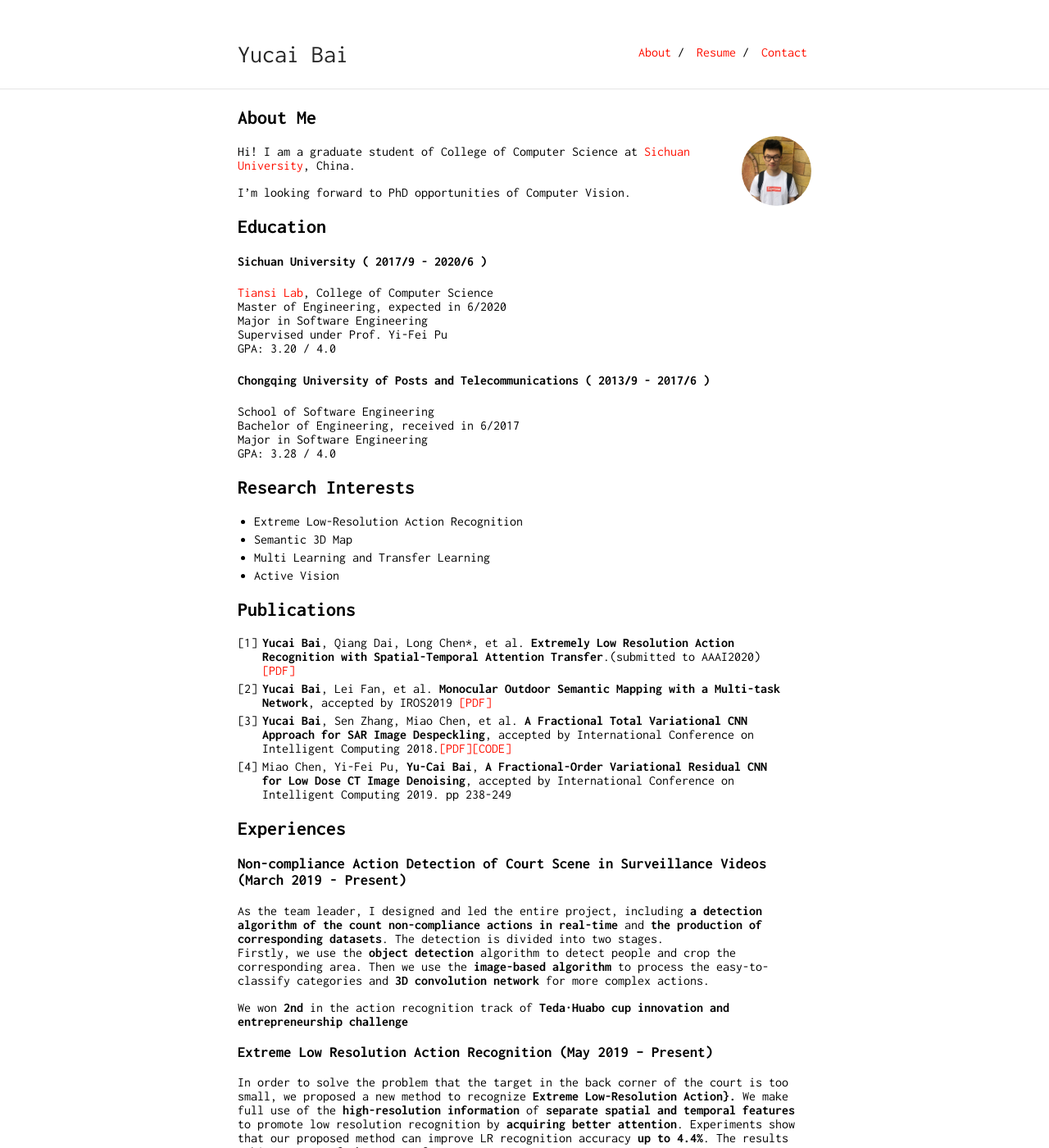
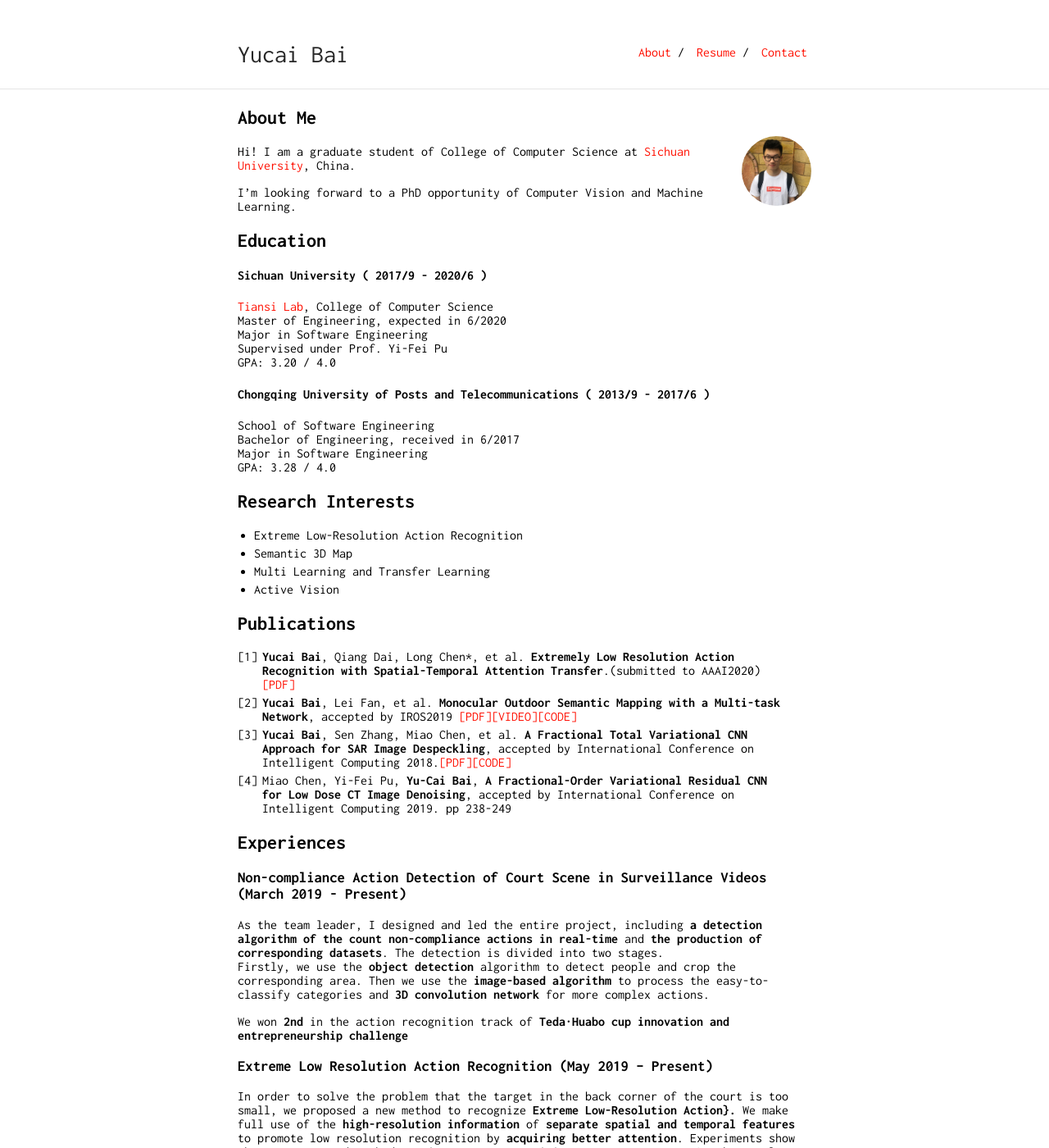
Before and after one commit to RaymondByc/raymondbyc-github.io, a Jekyll site: the page built from index.md, in a window 1280 px wide and 1400 px high. Shown: the whole window at 82% size. Built offline with Jekyll 4.4.1, drawn with Linux system fonts in a browser that asks for light colours; our own code applies the rules of GitHub Pages for plain Markdown files.

Commit message:
index update.

```diff
--- a/index.md
+++ b/index.md
@@ -8,7 +8,7 @@ layout: default
 
 Hi! I am a graduate student of College of Computer Science at [Sichuan University](http://en.scu.edu.cn), China.
 
-I'm looking forward to PhD opportunities of Computer Vision.
+I'm looking forward to a PhD opportunity of Computer Vision and Machine Learning.
 
 ## Education
 #### Sichuan University ( 2017/9 - 2020/6 )
@@ -32,7 +32,7 @@ GPA: 3.28 / 4.0
 
 ## Publications
 1. __Yucai Bai__, Qiang Dai, Long Chen*, et al. __Extremely Low Resolution Action Recognition with Spatial-Temporal Attention Transfer__.(submitted to AAAI2020)[\[PDF\]](https://arxiv.org/pdf/1909.03580.pdf)
-2. __Yucai Bai__, Lei Fan, et al. __Monocular Outdoor Semantic Mapping with a Multi-task Network__, accepted by IROS2019 [\[PDF\]](https://arxiv.org/abs/1901.05807)
+2. __Yucai Bai__, Lei Fan, et al. __Monocular Outdoor Semantic Mapping with a Multi-task Network__, accepted by IROS2019 [\[PDF\]](https://arxiv.org/abs/1901.05807)[\[VIDEO\]](https://www.youtube.com/watch?v=PuVFtVPx3MQ)[\[CODE\]](https://github.com/RaymondByc/segm_depth_network)
 3. __Yucai Bai__, Sen Zhang, Miao Chen, et al. __A Fractional Total Variational CNN Approach for SAR Image Despeckling__, accepted by International Conference on Intelligent Computing 2018.[\[PDF\]](https://link.springer.com/chapter/10.1007/978-3-319-95957-3_46)[\[CODE\]](https://github.com/RaymondByc/FID-CNN)
 4. Miao Chen, Yi-Fei Pu, __Yu-Cai Bai__, __A Fractional-Order Variational Residual CNN for Low Dose CT Image Denoising__, accepted by International Conference on Intelligent Computing 2019. pp 238-249
 
```
